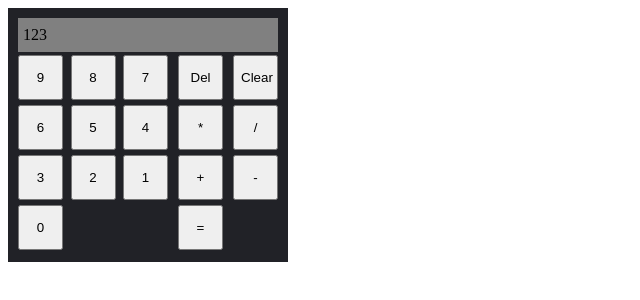
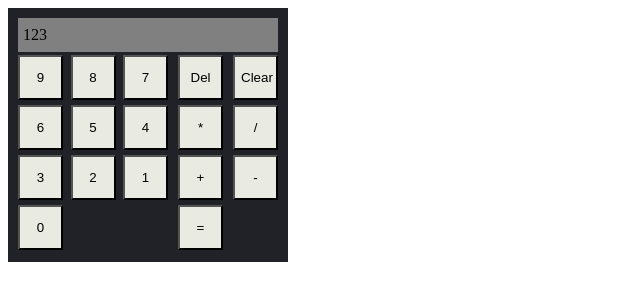
Before and after one commit to 4R1u/odin-calculator, a plain HTML site: page index.html in a window 1280 px wide. Shown: the whole page, without its empty margins (0-640 px from the left). Drawn offline with Linux system fonts and the light colour scheme.

Commit message:
Color Buttons

```diff
--- a/style.css
+++ b/style.css
@@ -17,6 +17,7 @@
 button {
     height: 45px;
     width: 45px;
+    background-color: #e9eae2;
 }
 
 .calculator {
```
